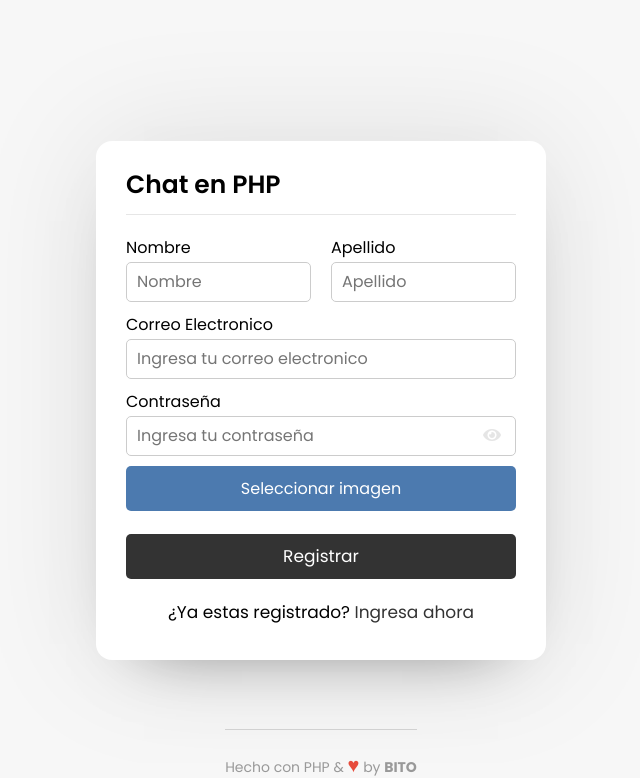
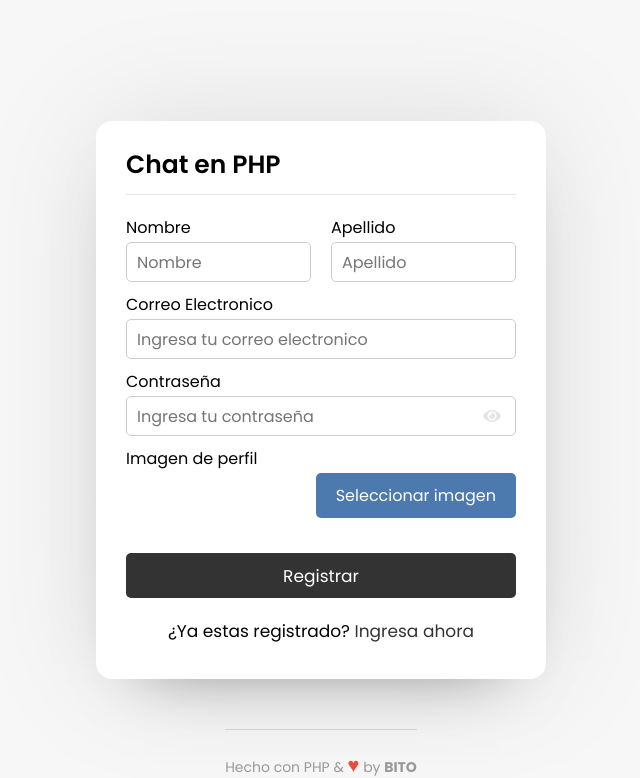
Before and after one commit to Arambito/Chatforfreewithoutshit, a PHP site: page /modulos/registro/index.php in a window 1280 px wide. Shown: the top 778 px of the page, without its empty margins (319-959 px from the left). Run offline with PHP 8.4, Linux system fonts and the light colour scheme.

Commit message:
Preview image estilado con contenedor

```diff
--- a/assets/css/style.css
+++ b/assets/css/style.css
@@ -138,6 +138,20 @@ body{
   bottom: 0;
 }
 
+.image-preview-container {
+  display: flex;
+  flex-direction: row-reverse;
+  align-items: center;
+  justify-content: space-between;
+}
+
+.preview-img {
+  width: 50px;
+  height: 50px;
+  background-size: cover;
+  background-position: center;
+  border-radius: 50%;
+}
 
 
 /* Users List CSS Start */
@@ -161,10 +175,6 @@ body{
   width: 50px;
 }
 
-.preview-img img {
-  height: 50px;
-  width: 50px;
-}
 :is(.users, .users-list) .content{
   display: flex;
   align-items: center;
--- a/modulos/registro/index.php
+++ b/modulos/registro/index.php
@@ -32,13 +32,15 @@
           <input type="password" name="contrasena_usuario" placeholder="Ingresa tu contraseña" required>
           <i class="fas fa-eye"></i>
         </div>
-        <div>
-          <input type="file" class="select-image" id="imagen_usuario" name="imagen_usuario" accept="image/x-png,image/gif,image/jpeg,image/jpg" required>
-          <label for="imagen_usuario">
-            <span class="field image">Seleccionar imagen</span>
-            <div id="preview" class="preview-img"></div> <!-- Div para mostrar la vista previa de la imagen -->
-          </label>
-
+        <div class="field input">
+          <label>Imagen de perfil</label>
+          <div class="image-preview-container">
+            <input type="file" class="select-image" id="imagen_usuario" name="imagen_usuario" accept="image/x-png,image/gif,image/jpeg,image/jpg" required>
+            <label for="imagen_usuario">
+              <span class="field image">Seleccionar imagen</span>
+            </label>
+            <div id="preview" class="preview-img"></div>
+          </div>
         </div>
         <div class="field button">
           <input type="submit" name="submit" value="Registrar">
```
